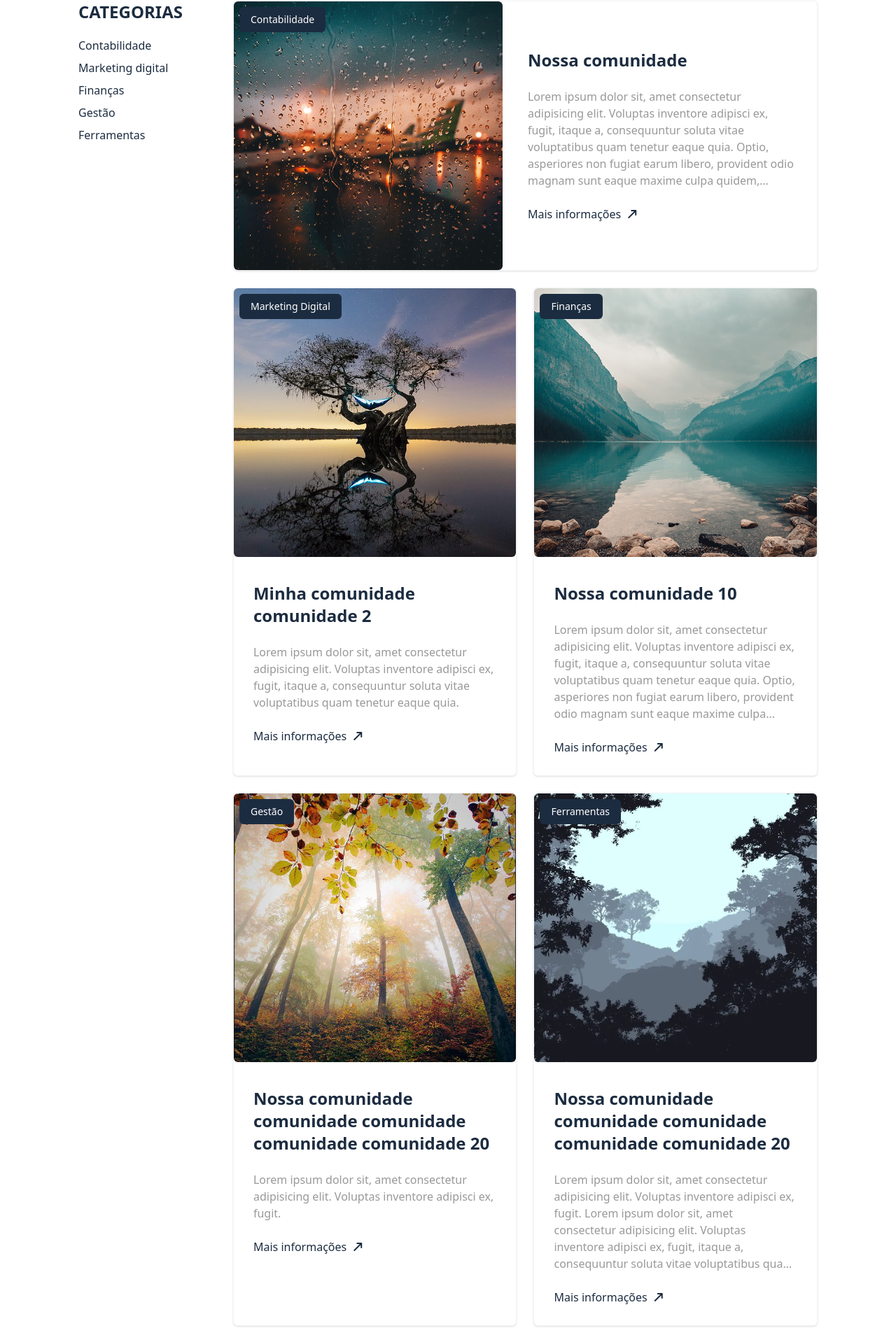
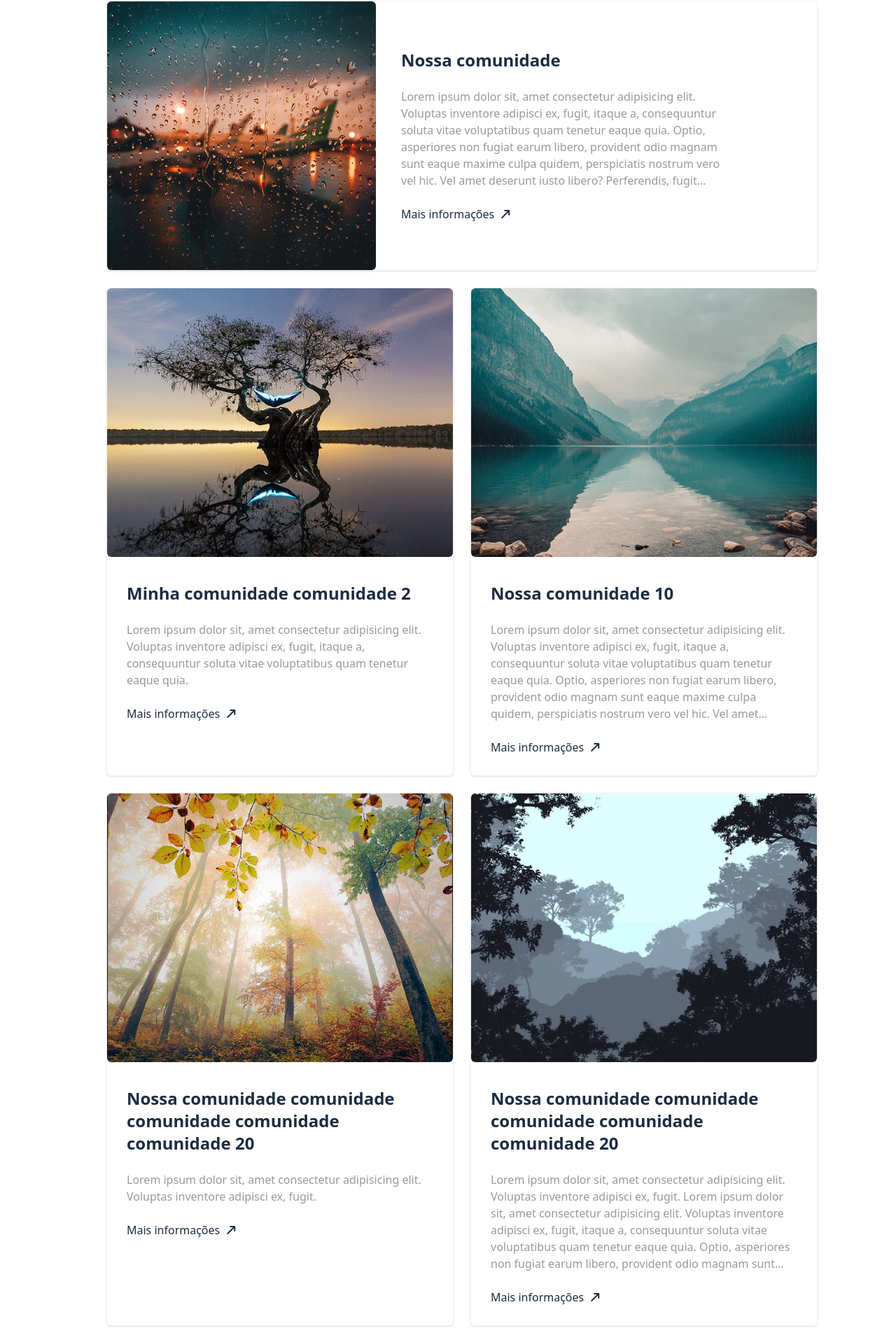
Before and after one commit to Cris-Smykel/Pedro-blog, a React (Create React App) app: page / in a window 1280 px wide. Shown: the part 487-2405 px from the top of the page at 70% size. Built offline with nearby package versions, Linux system fonts and the light colour scheme.

Commit message:
Categories delete

```diff
--- a/package.json
+++ b/package.json
@@ -8,6 +8,7 @@
     "@testing-library/user-event": "^13.5.0",
     "react": "^18.2.0",
     "react-dom": "^18.2.0",
+    "react-router-dom": "^6.21.1",
     "react-scripts": "5.0.1",
     "web-vitals": "^2.1.4"
   },
--- a/src/components/main/blog/Posts.jsx
+++ b/src/components/main/blog/Posts.jsx
@@ -1,78 +1,32 @@
 import { useEffect, useState } from "react";
-import {
-  handleCategoryFilter,
-  getCategories,
-} from "../../../configs/posts/categories";
 import { getPosts } from "../../../configs/posts/posts";
 
 export default function Posts() {
-  const [categories, setCategories] = useState(() => {
-    return [];
-  });
-
   const [posts, setPosts] = useState(() => []);
 
-  const [maxPosts, setMaxPosts] = useState(() => 5);
-  const postsElement = [];
-
   useEffect(() => {
-    getCategories(setCategories);
+    getPosts(setPosts);
   }, []);
 
-  useEffect(() => {
-    getPosts(setPosts, setCategories, setMaxPosts);
-  }, [categories]);
-
-  for (let count = 0; count < maxPosts; count++) {
-    const post = posts[count];
-
-    if (post) {
-      postsElement.push(
+  const postsElement = posts.map((post) => {
+    return (
       <Post
         title={post.title}
         content={post.content}
         imgUrl={post.imgUrl}
         key={post.id}
-          category={post.category}
       />
     );
-    } else {
-      break;
-    }
-  }
-
-  const postsIncrement = 6;
-
-  function handleShowMore(maxPosts) {
-    if (posts.length > maxPosts) {
-      setMaxPosts((prevMaxPosts) => prevMaxPosts + postsIncrement);
-    }
-  }
+  });
 
   return (
     <section>
       <article className="p-4 md:pl-12 pb-10 md:pr-12 max-w-6xl m-auto flex flex-col gap-8 md:flex-row md:justify-between">
-        <Categories categories={categories} setCategories={setCategories} />
-
         <div className="flex flex-col w-full items-center gap-12">
           {posts.length > 0 && (
             <div className="flex flex-col bg-yellow md:grid md:grid-cols-2 md:ml-10 gap-6">
               {postsElement}
             </div>
-          )}
-
-          {posts.length ? (
-            <button
-              onClick={() => handleShowMore(maxPosts)}
-              type="button"
-              className="p-3 rounded-lg bg-primary text-base cursor-pointer hover:bg-secondary w-40 text-white transition duration-200"
-            >
-              Vêr mais
-            </button>
-          ) : (
-            <h3 className="text-3xl text-primary font-bold">
-              Não foi possível encontrar nenhum resultado.
-            </h3>
           )}
         </div>
       </article>
@@ -80,50 +34,10 @@ export default function Posts() {
   );
 }
 
-function Categories(props) {
-  const categoriesElements = props.categories.map((category) => {
-    return (
-      <Category
-        setCategories={props.setCategories}
-        key={category.id}
-        category={category.category}
-        id={category.id}
-        on={category.on}
-      />
-    );
-  });
-
-  return (
-    <div className="flex flex-col gap-5">
-      <h2 className="text-primary text-2xl font-bold">CATEGORIAS</h2>
-
-      <ol className="grid grid-cols-2 md:flex md:flex-col md:items-start items-center gap-2 max-w-xl">
-        {categoriesElements}
-      </ol>
-    </div>
-  );
-}
-
-function Category(props) {
-  return (
-    <li>
-      <button
-        onClick={() => handleCategoryFilter(props.setCategories, props.id)}
-        type="button"
-        className={`text-primary hover:text-tertiary transition duration-200 text-base font-medium cursor-pointer text-left ${
-          props.on && "duration-0 text-blue-900"
-        } `}
-      >
-        {props.category}
-      </button>
-    </li>
-  );
-}
-
 function Post(props) {
   return (
     <article className="border-gray-100 first:col-span-2 bg-white border rounded-md shadow flex flex-col gap-2 first:lg:flex-row min-h-full">
-      <div className="relative">
+      <div>
         <picture>
           <img
             src={process.env.PUBLIC_URL + props.imgUrl}
@@ -131,12 +45,6 @@ function Post(props) {
             className="w-full max-h-96 object-cover lg:min-h-96 lg:min-w-96 rounded-md"
           />
         </picture>
-
-        <div className="absolute top-2 left-2 p-2 pr-4 pl-4 flex justify-end bg-primary rounded-md">
-          <mark className="text-white text-sm font-medium capitalize">
-            {props.category}
-          </mark>
-        </div>
       </div>
 
       <article className="flex flex-col justify-center gap-6 p-4 sm:p-7 ">
--- a/src/configs/posts/categories.js
+++ /dev/null
@@ -1,35 +0,0 @@
-function handleCategoryFilter(setCategories, id) {
-  setCategories((prevCategories) => {
-    const newCategories = prevCategories.map((category) => {
-      if (category.id === id) {
-        return { ...category, on: !category.on };
-      }
-
-      return { ...category, on: false };
-    });
-
-    return newCategories;
-  });
-}
-
-async function getCategories(setCategories) {
-  try {
-    const categoriesResponse = await fetch(
-      process.env.PUBLIC_URL + "/data/categories.json"
-    );
-
-    if (!categoriesResponse.ok) {
-      return;
-    }
-
-    const categoriesData = await categoriesResponse.json();
-
-    setCategories(() => categoriesData);
-  } catch (error) {
-    window.alert(
-      "Houve um erro ao mostrar os posts, por favor, tente novamente mais tarde."
-    );
-  }
-}
-
-export { handleCategoryFilter, getCategories };
--- a/src/configs/posts/posts.js
+++ b/src/configs/posts/posts.js
@@ -1,4 +1,4 @@
-async function getPosts(setPosts, setCategories, setMaxPosts) {
+async function getPosts(setPosts) {
   try {
     const postsResponse = await fetch(
       process.env.PUBLIC_URL + "/data/posts.json"
@@ -7,28 +7,9 @@ async function getPosts(setPosts, setCategories, setMaxPosts) {
       return;
     }
     const postsData = await postsResponse.json();
+    let postsToShow = postsData.posts;
 
-    setCategories((prevCategories) => {
-      const categorySelectedData = prevCategories.filter((category) => {
-        return category.on;
-      });
-
-      let postsToShow = postsData.posts;
-
-      if (categorySelectedData.length) {
-        const categorySelected = categorySelectedData[0].category;
-
-        postsToShow = postsToShow.filter((post) => {
-          return post.category.toLowerCase() === categorySelected.toLowerCase();
-        });
-      }
-
-      setPosts(() => postsToShow);
-
-      setMaxPosts(() => 5);
-
-      return prevCategories;
-    });
+    setPosts(() => postsToShow);
   } catch (error) {
     alert(
       "Houve um erro ao mostrar os posts, por favor, tente novamente mais tarde."
```
Also changed, not shown: 1 other file (tests, documents, lock files or other folders). Lines whose indentation alone changed are shown as unchanged.
